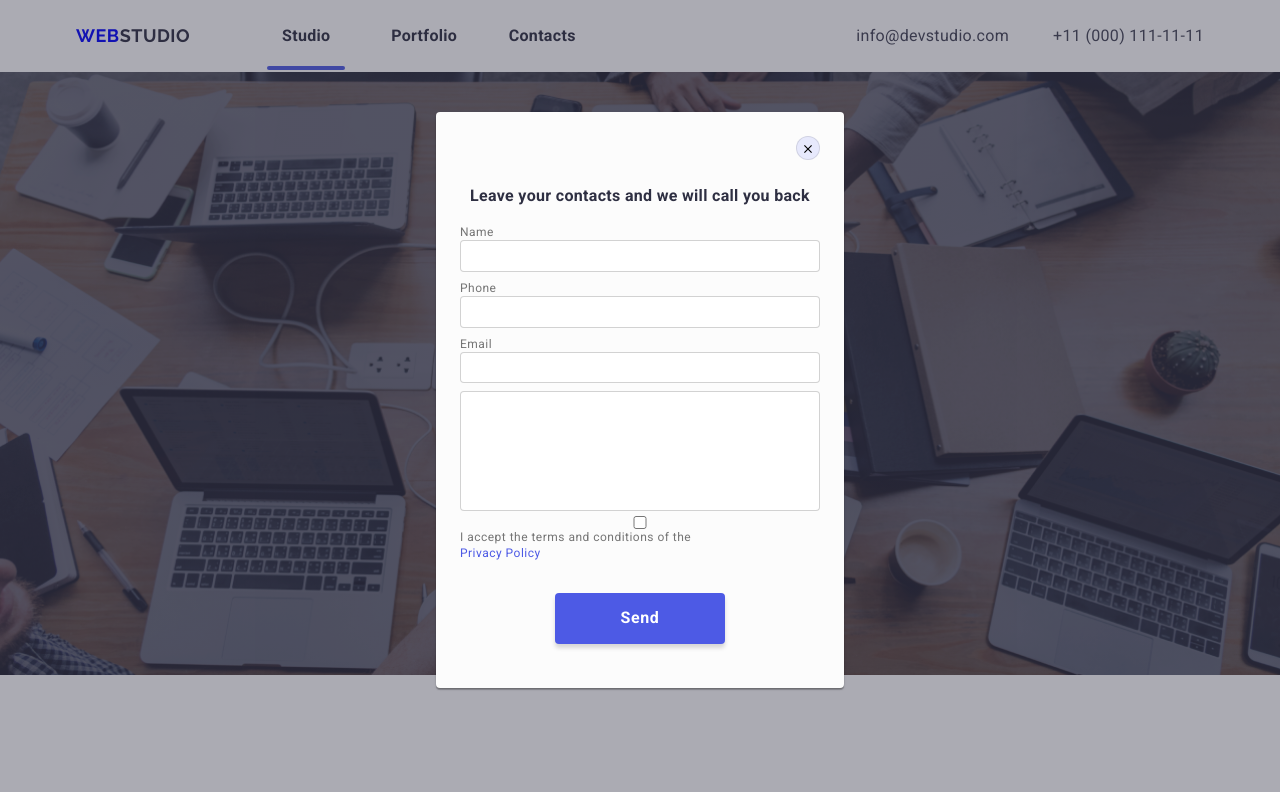
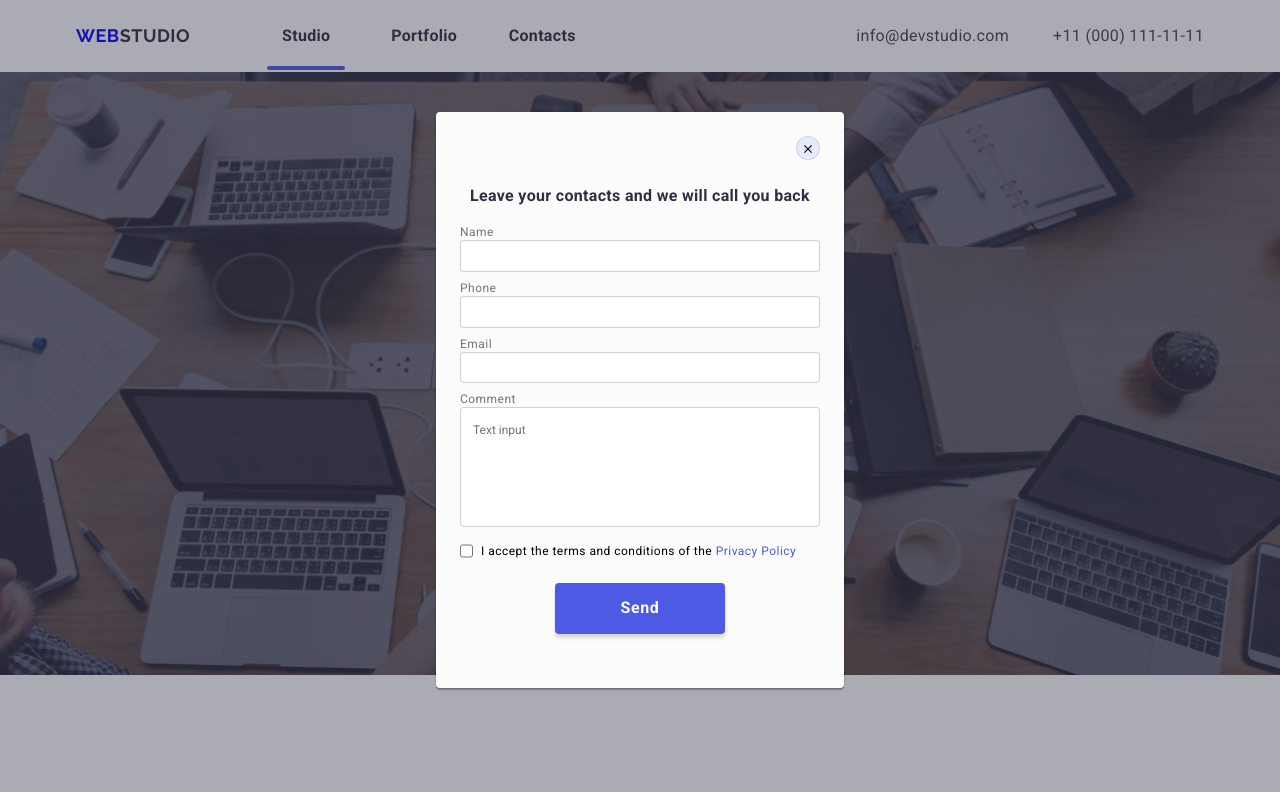
Before and after one commit to ViktoriaDufynets/goit-markup-hw-06, a plain HTML site: page index.html in a window 1280 px wide. Both pictures are taken after a click on the button "Order Service". Shown: the top 792 px of the page. Drawn offline with nearby package versions, Linux system fonts and the light colour scheme.

Commit message:
HW6
next things

```diff
--- a/css/styles.css
+++ b/css/styles.css
@@ -246,6 +246,10 @@ input {
         border: 1px solid rgba(33, 33, 33, 0.2);
         border-radius: 4px;
 }
+input:hover, textarea:hover {
+        color: var(--accent);
+        border: 1px solid var(--accent);
+}
 
 label {
         display: flex;
@@ -257,17 +261,31 @@ label {
         line-height: 16px;
         letter-spacing: 0.04em;
         color: #757575;
-
+}
+label:last-child {
+        margin-bottom: 0;
 }
 textarea {
         width: 100%;
         height: 7.5rem;
         padding: 1rem .75rem;
+        margin-bottom: 8px;
         border: 1px solid hsla(0, 0%, 13%, 0.2);
         border-radius: .25rem;
         color: #757575;
         outline: none;
         resize: none;
+}
+textarea::placeholder {
+        color: #757575;
+}
+.accept {
+        margin: 0;
+}
+.checkbox {
+        display: flex;
+        justify-content: flex-start;
+        gap: 8px;
 }
 
 .privacy-policy {
@@ -732,6 +750,7 @@ span {
 }
 .work {
         text-decoration: none;
+        color: #4D5AE5;
 }
 .overlay {
         position: absolute;
--- a/index.html
+++ b/index.html
@@ -74,17 +74,20 @@
 
               <label>
                 Phone
-                <input type="password" name="phone" />
+                <input type="tel" name="phone" />
               </label>
               <label>
                 Email
                 <input type="email" name="email" />
               </label>
-
-              <textarea id="id-comment" name="comment" placeholder="Text input">
-  </textarea>
-                <label>
-                <input type="checkbox" name="privacy"/>I accept the terms and conditions of the <a class="privacy-policy" href#>Privacy Policy</a></label>
+              <label>
+                Comment
+              <textarea id="id-comment"name="comment"placeholder="Text input"></textarea>
+              </label>
+               <div class="checkbox">
+                <input type="checkbox" name="privacy" value="pp" id="pp"/>
+                <label for="pp"><p class="accept">I accept the terms and conditions of the <a class="work" href="portfolio.html">Privacy Policy</a></p></label>
+               </div>
               <button class="button-first1" type="submit">Send</button>
               </div>
             </form>
```
